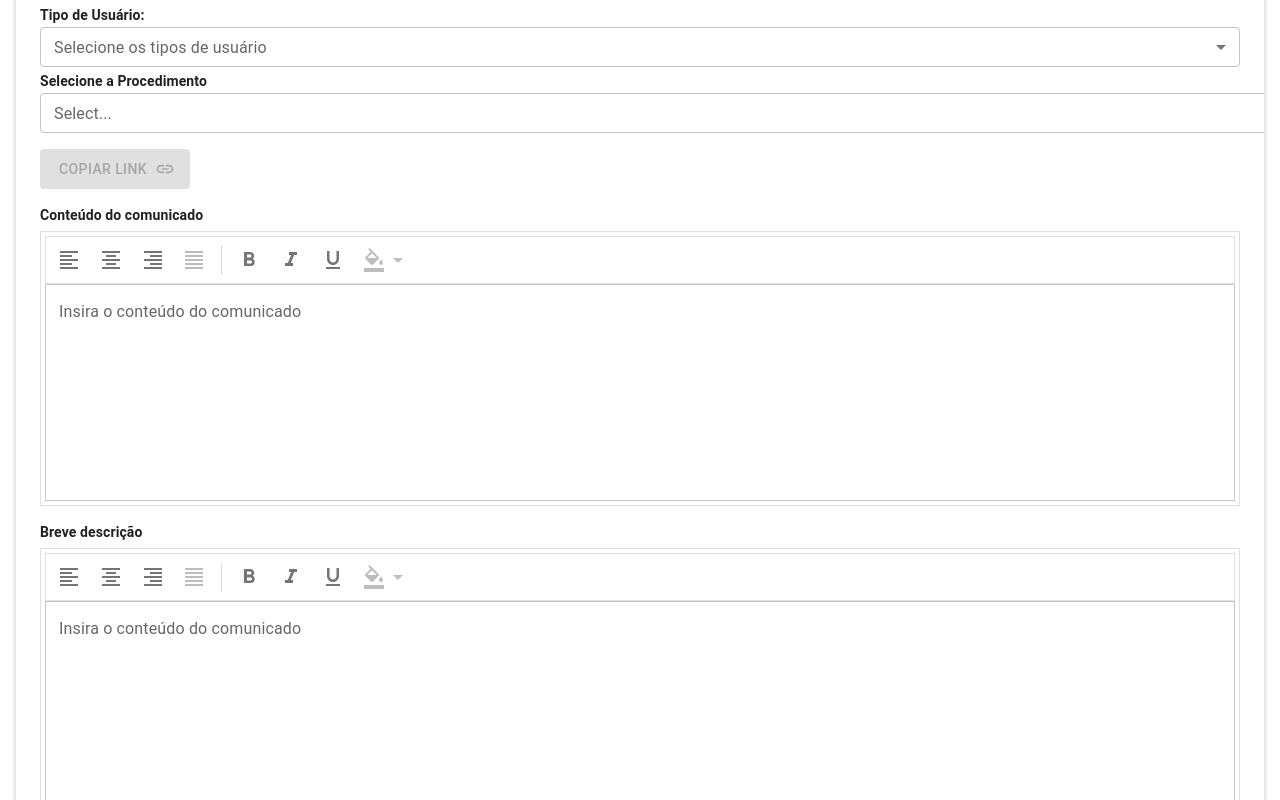
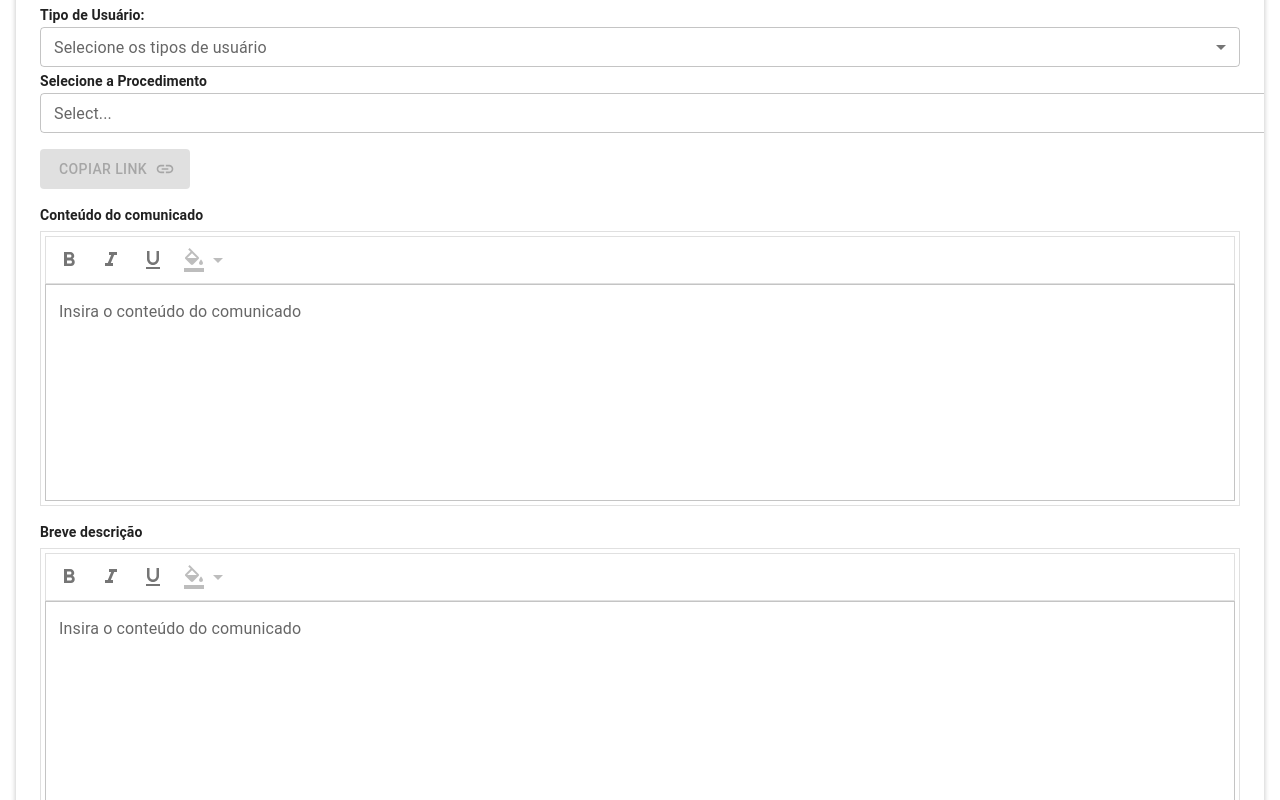
Before and after one commit to MisterKingbad/teste_programador, a Next.js app in the folder front/: page /comunicados/cadastrar in a window 1280 px wide. Shown: the part 423-1223 px from the top of the page. Built offline with nearby package versions, Linux system fonts and the light colour scheme.

Commit message:
feat: :rocket: Melhorando textfield

```diff
--- a/front/app/(rotas)/comunicados/cadastrar/page.tsx
+++ b/front/app/(rotas)/comunicados/cadastrar/page.tsx
@@ -213,27 +213,6 @@ export default function CadastrarComunicado() {
                   >
                     <StyledToggleButtonGroup
                       size="small"
-                      // value={alignment}
-                      exclusive
-                      // onChange={handleAlignment}
-                      aria-label="text alignment"
-                    >
-                      <ToggleButton value="left" aria-label="left aligned">
-                        <FormatAlignLeftIcon />
-                      </ToggleButton>
-                      <ToggleButton value="center" aria-label="centered">
-                        <FormatAlignCenterIcon />
-                      </ToggleButton>
-                      <ToggleButton value="right" aria-label="right aligned">
-                        <FormatAlignRightIcon />
-                      </ToggleButton>
-                      <ToggleButton value="justify" aria-label="justified" disabled>
-                        <FormatAlignJustifyIcon />
-                      </ToggleButton>
-                    </StyledToggleButtonGroup>
-                    <Divider flexItem orientation="vertical" sx={{ mx: 0.5, my: 1 }} />
-                    <StyledToggleButtonGroup
-                      size="small"
                       // value={formats}
                       // onChange={handleFormat}
                       aria-label="text formatting"
@@ -292,27 +271,6 @@ export default function CadastrarComunicado() {
                       borderRadius: 0
                     })}
                   >
-                    <StyledToggleButtonGroup
-                      size="small"
-                      // value={alignment}
-                      exclusive
-                      // onChange={handleAlignment}
-                      aria-label="text alignment"
-                    >
-                      <ToggleButton value="left" aria-label="left aligned">
-                        <FormatAlignLeftIcon />
-                      </ToggleButton>
-                      <ToggleButton value="center" aria-label="centered">
-                        <FormatAlignCenterIcon />
-                      </ToggleButton>
-                      <ToggleButton value="right" aria-label="right aligned">
-                        <FormatAlignRightIcon />
-                      </ToggleButton>
-                      <ToggleButton value="justify" aria-label="justified" disabled>
-                        <FormatAlignJustifyIcon />
-                      </ToggleButton>
-                    </StyledToggleButtonGroup>
-                    <Divider flexItem orientation="vertical" sx={{ mx: 0.5, my: 1 }} />
                     <StyledToggleButtonGroup
                       size="small"
                       // value={formats}
```
